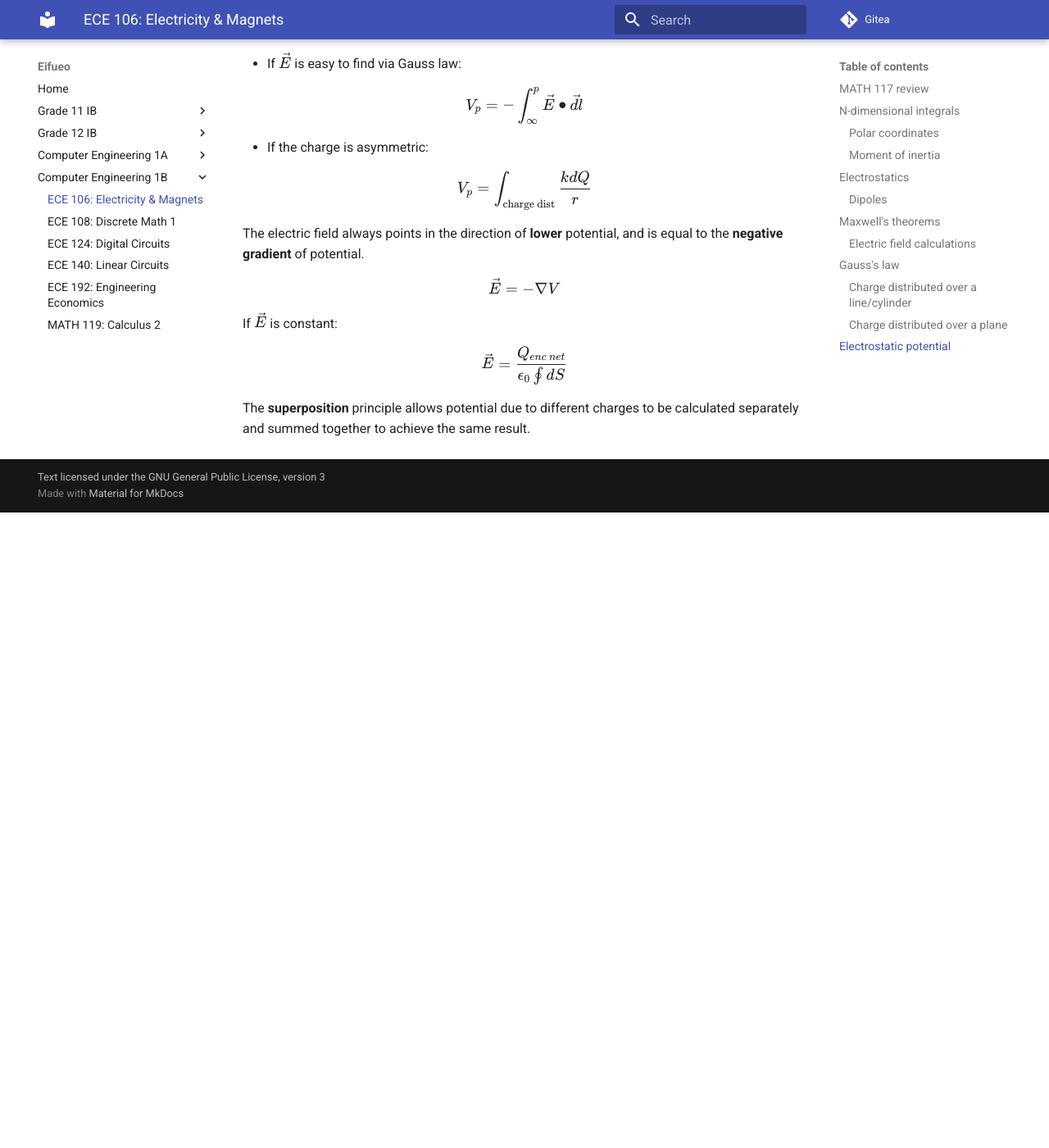
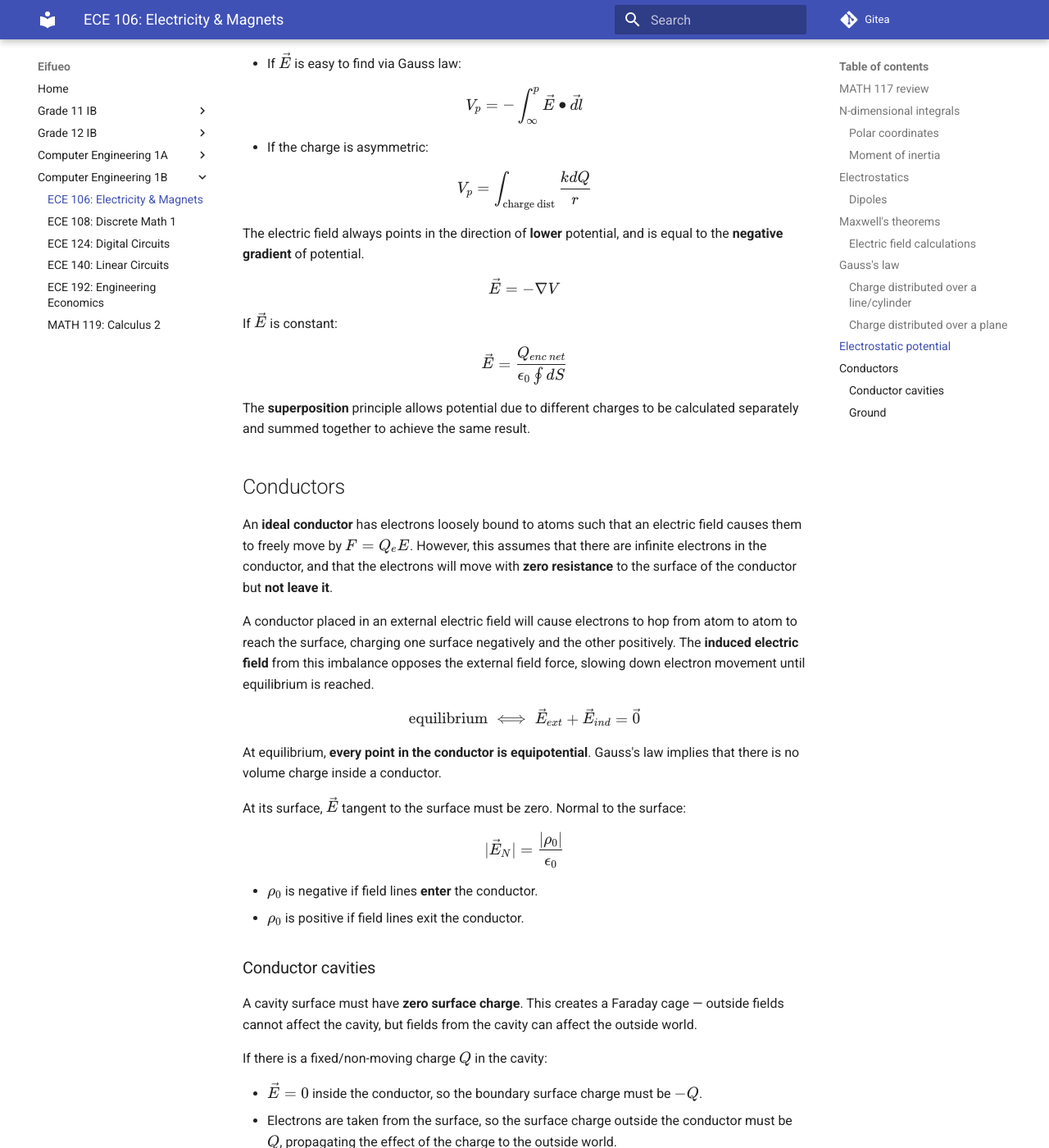
Before and after one commit to potatoeggy/eifueo, an MkDocs documentation site: the page built from docs/1b/ece106.md, in a window 1280 px wide and 1400 px high, scrolled down 9599 px. Shown: the whole window at 82% size. Built offline with MkDocs 1.6.1 and Material for MkDocs 9.7.7, drawn with Linux system fonts in a browser that asks for light colours; before the commit the page ends 10224 px from its top, so only the background shows below that; some of the changed text lies outside the part shown.

Commit message:
ece106: add conductors

```diff
--- a/docs/1b/ece106.md
+++ b/docs/1b/ece106.md
@@ -358,3 +358,54 @@ If $\vec E$ is constant:
 $$\vec E=\frac{Q_{enc\ net}}{\epsilon_0\oint dS}$$
 
 The **superposition** principle allows potential due to different charges to be calculated separately and summed together to achieve the same result.
+
+## Conductors
+
+An **ideal conductor** has electrons loosely bound to atoms such that an electric field causes them to freely move by $F=Q_e E$. However, this assumes that there are infinite electrons in the conductor, and that the electrons will move with **zero resistance** to the surface of the conductor but **not leave it**.
+
+A conductor placed in an external electric field will cause electrons to hop from atom to atom to reach the surface, charging one surface negatively and the other positively. The **induced electric field** from this imbalance opposes the external field force, slowing down electron movement until equilibrium is reached.
+
+$$\text{equilibrium}\iff \vec E_{ext}+\vec E_{ind}=\vec 0$$
+
+At equilibrium, **every point in the conductor is equipotential**. Gauss's law implies that there is no volume charge inside a conductor.
+
+At its surface, $\vec E$ tangent to the surface must be zero. Normal to the surface:
+
+$$|\vec E_N|=\frac{|\rho_0|}{\epsilon_0}$$
+
+- $\rho_0$ is negative if field lines **enter** the conductor.
+- $\rho_0$ is positive if field lines exit the conductor.
+
+### Conductor cavities
+
+A cavity surface must have **zero surface charge**. This creates a Faraday cage — outside fields cannot affect the cavity, but fields from the cavity can affect the outside world.
+
+If there is a fixed/non-moving charge $Q$ in the cavity:
+
+- $\vec E=0$ inside the conductor, so the boundary surface charge must be $-Q$.
+- Electrons are taken from the surface, so the surface charge outside the conductor must be $Q$, propagating the effect of the charge to the outside world.
+
+### Ground
+
+A **ground** is a reservoir or sink of charges that never changes, regardless of the quantity added or removed from it. At the connection point, $V=0$ is always guaranteed.
+
+Grounding a conductor means that it takes charges from the ground to balance an internal charge, neutralising it.
+
+A charge released into a conductor (e.g., battery into wire) will always go to the outside surface, regardless of the point of insertion. Two charged objects connected by a thin conductor will redistribute their charge such that:
+
+- their potentials are equal
+- conservation of charge is followed.
+
+This implies that a larger object has more charge, but a smaller object has a denser charge and thus stronger electric field.
+
+$$Q_1=\frac {R_1} {R_2}Q_2$$
+
+!!! example
+    For two spheres, as $\rho=\frac{Q_1}{4\pi R^2}$:
+
+    $$\rho_1=\frac {R_2} {R_1}\rho_2$$
+
+A non-uniform object, such as a cube, will have larger charge density / stronger electric field at sharper points in its shape. Symmetrical surfaces always have uniform charge density.
+
+!!! warning
+    An off-centre charge in a cavity will require a non-uniform induced charge to cancel out the internal field, but the external surface charge will be uniform (or non-uniform if the surface is odd).
```
